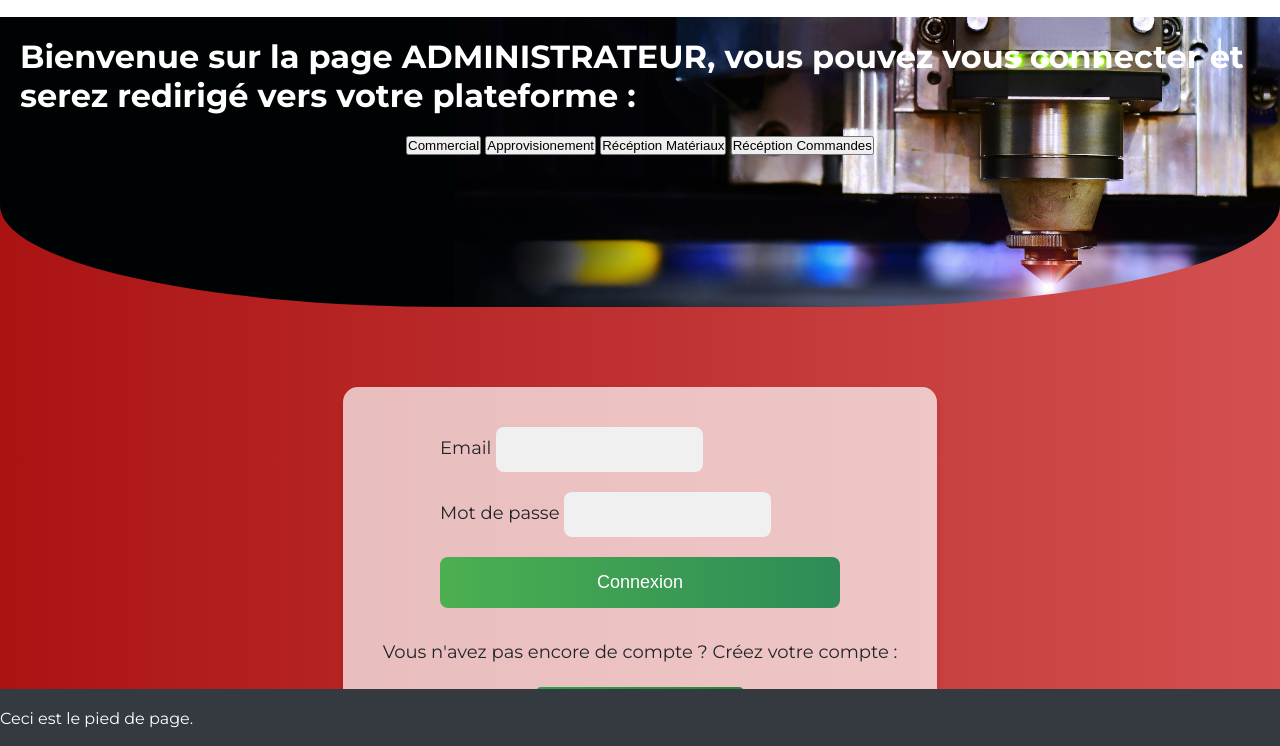
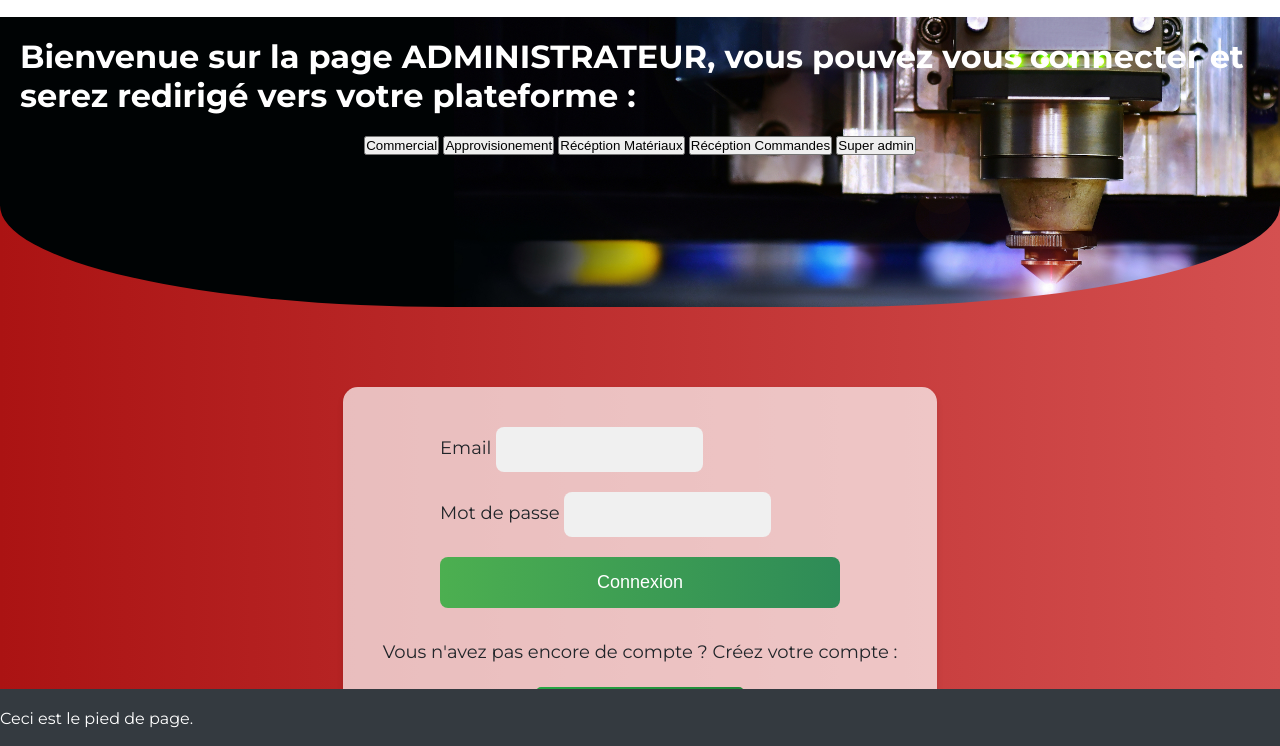
Before and after one commit to Nip1706/CoupAcier, a plain HTML site: page admin.html in a window 1280 px wide. Shown: the part 52-798 px from the top of the page. Drawn offline with Linux system fonts and the light colour scheme.

Commit message:
admin modi + css

```diff
--- a/admin.html
+++ b/admin.html
@@ -34,6 +34,7 @@
             <a href=""><button>Approvisionement</button></a>
             <a href=""><button>Récéption Matériaux</button></a>
             <a href=""><button>Récéption Commandes</button></a>
+            <a href=""><button>Super admin</button></a>
         </div>
         </div>
         <div class="block co-cre">
```
